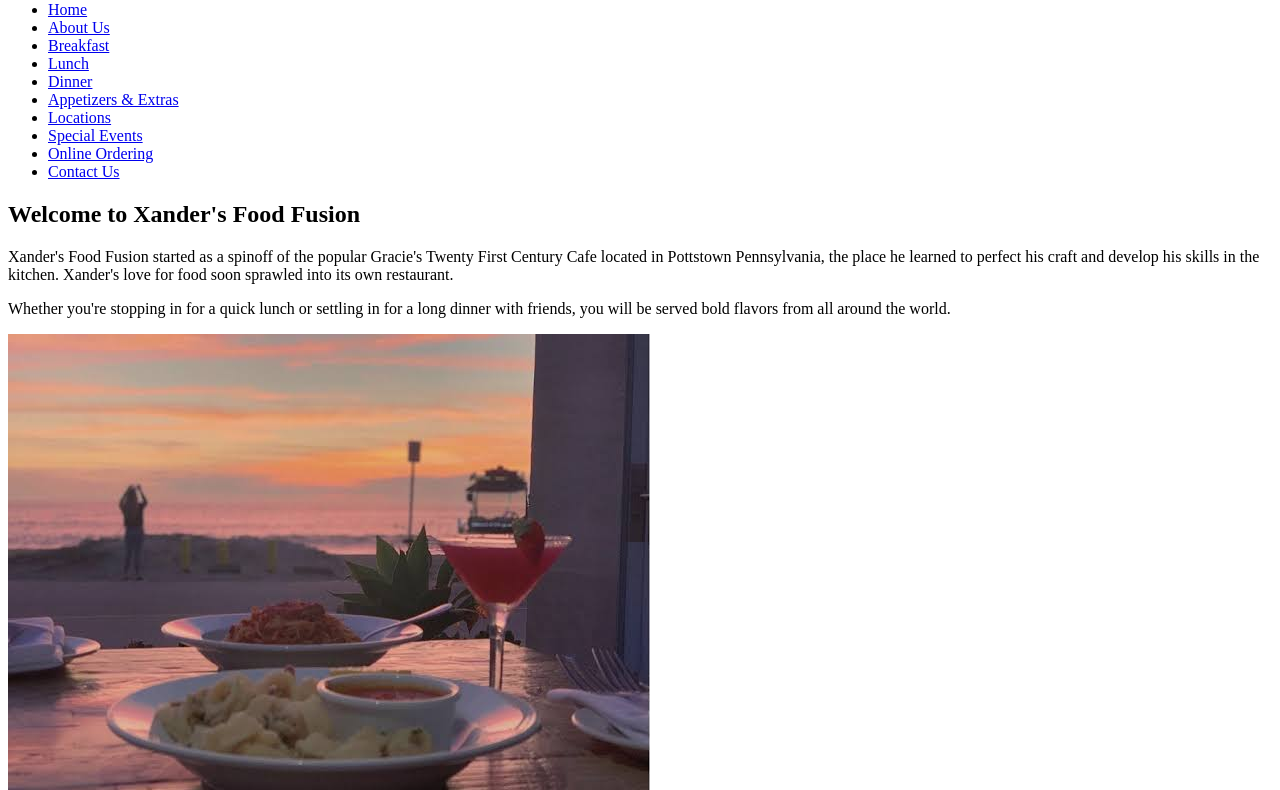
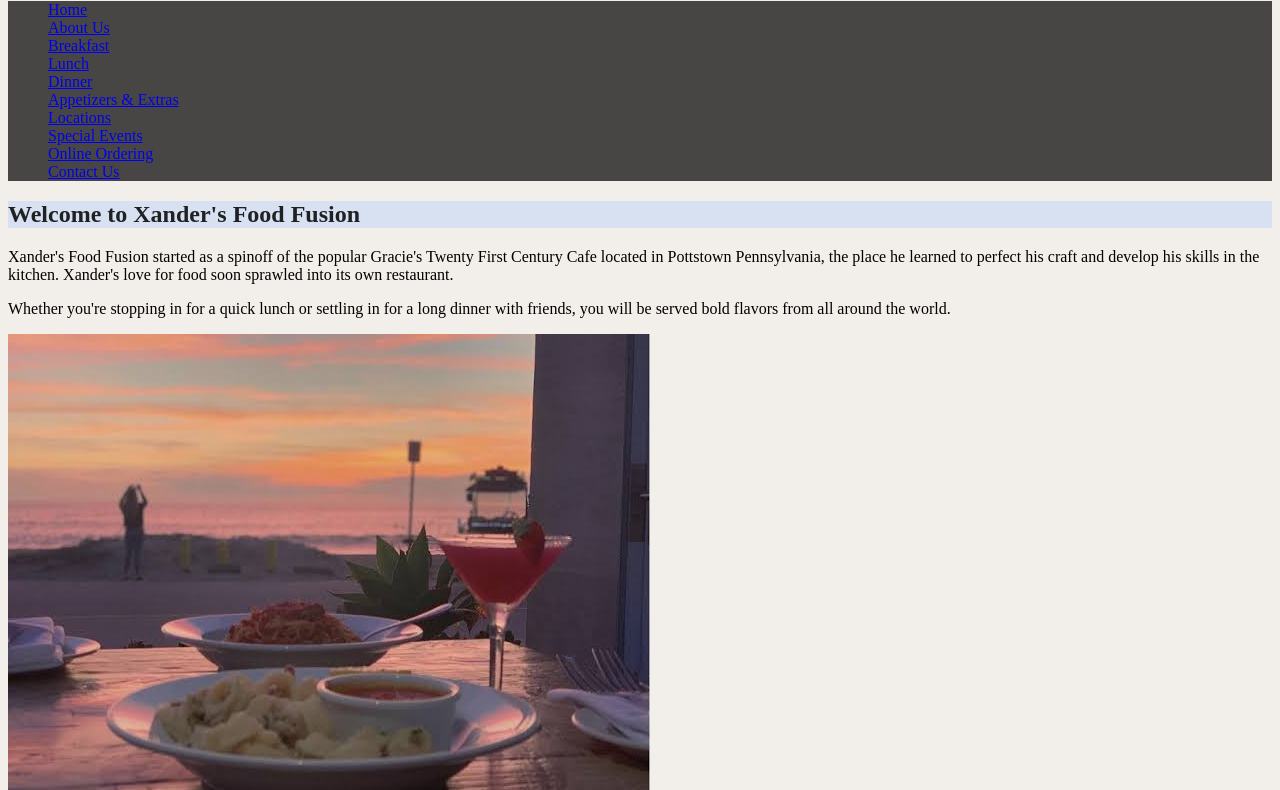
Before and after one commit to XanderLewisE/project1_XanderLewis, a plain HTML site: page index.html in a window 1280 px wide. Shown: the part 244-1034 px from the top of the page. Drawn offline with Linux system fonts and the light colour scheme.

Commit message:
Update stylesheet link to fusionStyles.css

```diff
--- a/index.html
+++ b/index.html
@@ -4,7 +4,7 @@
   <meta charset="UTF-8">
   <meta name="viewport" content="width=device-width, initial-scale=1.0">
   <title>Xander's Food Fusion</title>
-  <link rel="stylesheet" href="style.css">
+  <link rel="stylesheet" href="fusionStyles.css">
 </head>
 <body>
 
```
